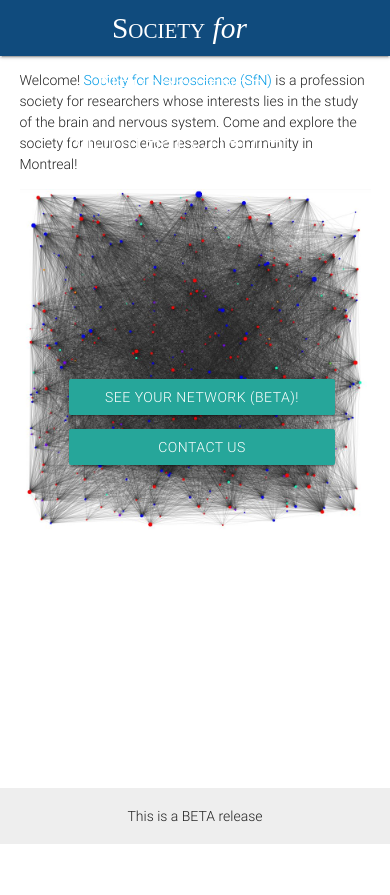
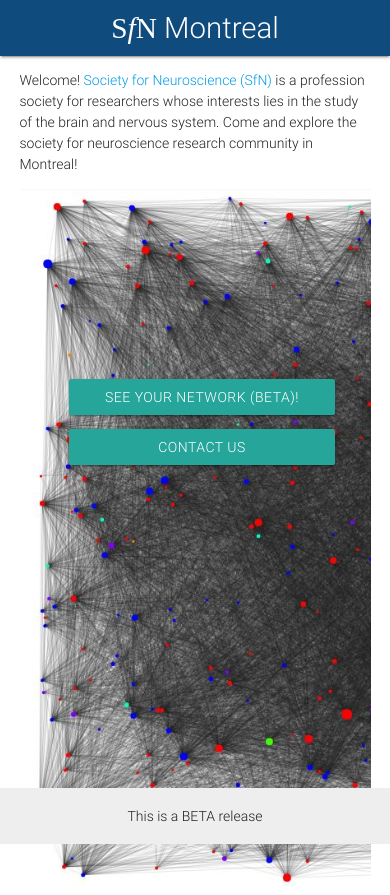
Before and after one commit to chianyul/neuroville, a plain HTML site: page index.html in a window 390 px wide. Before the commit the page ends 844 px from the top, so only its background shows below. Drawn offline with nearby package versions, Linux system fonts and the light colour scheme.

Commit message:
Shortened title for phones

```diff
--- a/index.css
+++ b/index.css
@@ -1,18 +1,12 @@
 html {
 	font-family: "Roboto", sans serif;
 	font-weight: 300;
+
+	overflow: hidden;
 }
 
 nav {
 	background-color: #104b7d;
-}
-
-@media only screen and (max-width: 992px) {
-	nav .brand-logo.center {
-		left: 40%;
-		webkit-transform: translateX(-40%);
-		transform: translateX(-40%);
-	}
 }
 
 #sfn-title {
@@ -26,17 +20,8 @@ nav {
 	font-style: italic;
 }
 
-/*
-body {
-	background-image: url("data/netGraph.jpg");
-	background-repeat: no-repeat, no-repeat;
-	background-color: #fff;
-	background-size: cover;
-}
-*/
 #netGraph {
-	/* position: absolute; */
-	max-width: 100%;
+	overflow: hidden;
 	text-align: center;
 }
 
@@ -75,3 +60,31 @@ body {
 .footer .container {
 	text-align: center;
 }
+
+
+.desktop {
+	display: block;
+}
+
+.mobile {
+	display: none;
+}
+
+@media only screen and (max-width: 480px) {
+	.desktop {
+		display: none;
+	}
+
+	.mobile {
+		display: block;
+	}
+
+	#netGraph {
+
+	}
+
+	#netGraph img {
+		height: 100%;
+		max-width: none;
+	}
+}
--- a/index.html
+++ b/index.html
@@ -19,7 +19,8 @@
 
 	<nav>
 		<div class="nav-wrapper">
-			<a href="#" class="brand-logo center"><span id="sfn-title">Society <span>for</span> Neuroscience</span> Montreal Chapter</a>
+			<div class="desktop"><a class="brand-logo center"><span id="sfn-title">Society <span>for</span> Neuroscience</span> Montreal Chapter</a></div>
+			<div class="mobile"> <a class="brand-logo center"><span id="sfn-title">S<span>f</span>N</span> Montreal</a></div>
 		</div>
 	</nav>
 
--- a/mtlNet2.css
+++ b/mtlNet2.css
@@ -5,14 +5,6 @@ html {
 
 nav {
 	background-color: #104b7d;
-}
-
-@media only screen and (max-width: 992px) {
-	nav .brand-logo.center {
-		left: 40%;
-		webkit-transform: translateX(-40%);
-		transform: translateX(-40%);
-	}
 }
 
 #sfn-title {
@@ -29,7 +21,7 @@ nav {
 #filters {
 	background-color: rgba(16,75,125,0.7);
 	padding: 1em;
-	min-width: 400px;
+	max-width: 80%;
 }
 
 #sigma-graph {
@@ -61,3 +53,21 @@ nav {
 .footer .container {
 	text-align: center;
 }
+
+.desktop {
+	display: block;
+}
+
+.mobile {
+	display: none;
+}
+
+@media only screen and (max-width: 480px) {
+	.desktop {
+		display: none;
+	}
+
+	.mobile {
+		display: block;
+	}
+}
```
Also changed, not shown: mtlNet2.html (+5 -2 lines).
